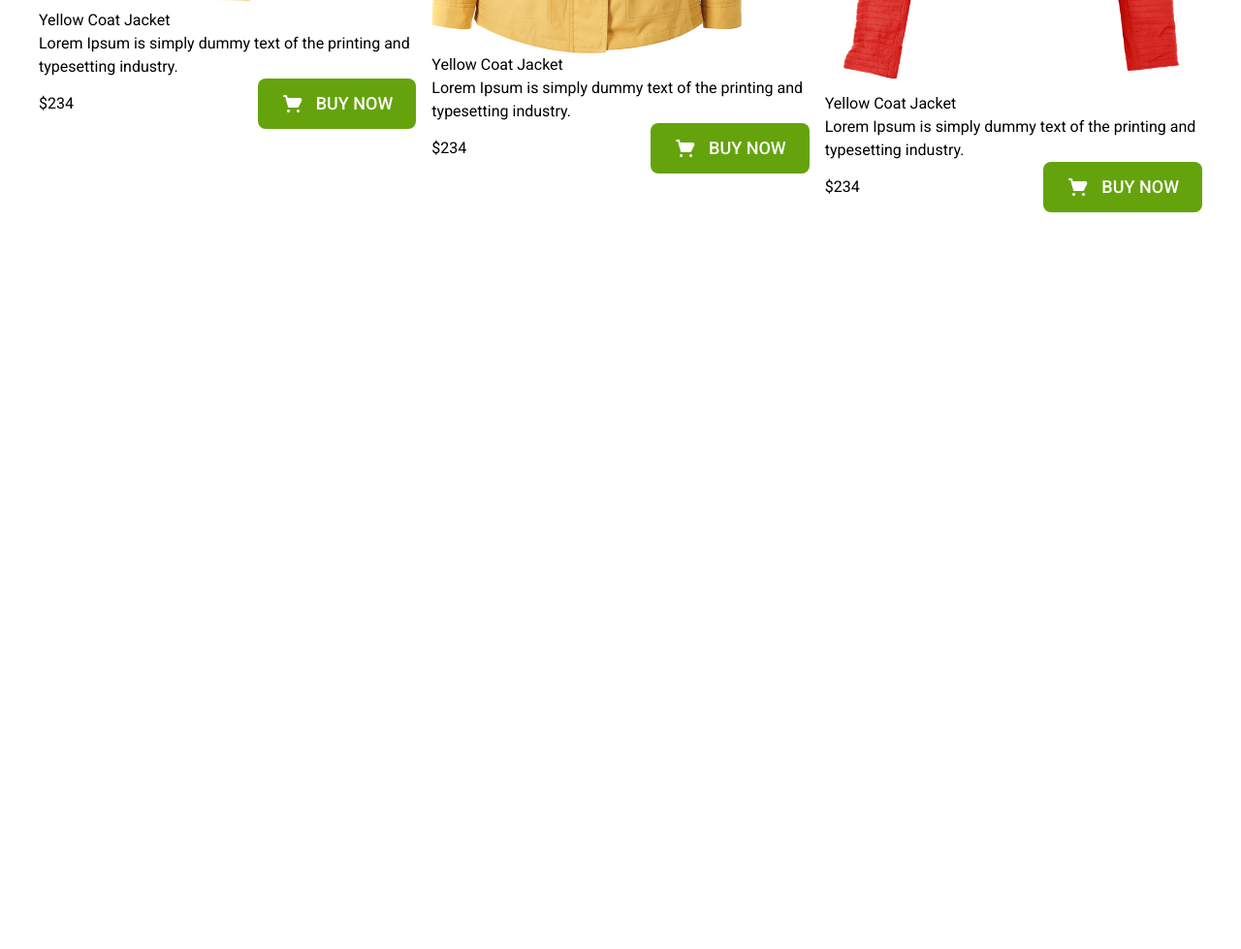
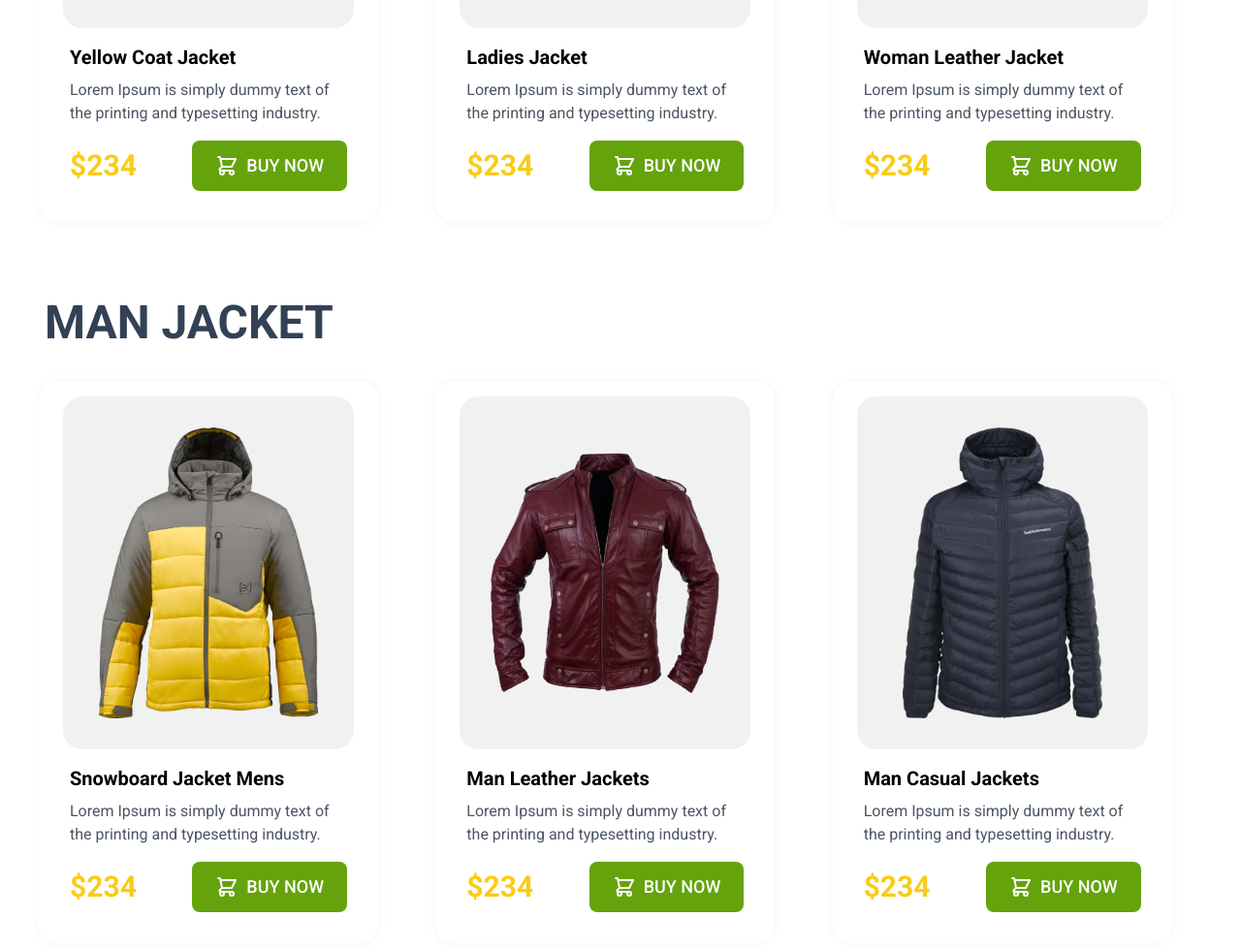
Before and after one commit to Owasiul/Penguin_Fashion.github.io, a plain HTML site: page index.html in a window 1280 px wide. Shown: the part 1365-2344 px from the top of the page at 97% size. Before the commit the page ends 1624 px from the top, so only its background shows below. Drawn offline with nearby package versions, Linux system fonts and the light colour scheme.

Commit message:
main_update

```diff
--- a/index.html
+++ b/index.html
@@ -69,75 +69,147 @@
       <!-- hero end -->
       <!-- Women jacket -->
       <section class="women p-10">
-        <!-- heading -->
-        <h1>WOMAN JACKET</h1>
-        <!-- product -->
-        <div class="product grid grid-cols-3 gap-4 mt-9">
-          <!-- card-1 -->
-          <div class="product-card">
-            <div class="card-img">
-              <img class="w-96" src="img/SeekPng 1.png" alt="" />
+        <h1 class="text-5xl text-slate-700 font-bold ml-1.5">WOMAN JACKET</h1>
+
+        <div class="product grid grid-cols-1 md:grid-cols-2 lg:grid-cols-3 gap-x-7 mt-9">
+          <!-- Yellow Coat Jacket -->
+          <div class="product-card p-4">
+            <div class="card-img p-8">
+              <img src="img/SeekPng 1.png" alt="Yellow Coat Jacket" class="w-full h-[300px] object-contain" />
             </div>
-            <!-- card content -->
-            <div class="card-content">
-              <h2>Yellow Coat Jacket</h2>
-              <p>
+            <div class="card-content p-4">
+              <h2 class="text-xl font-semibold mb-2">Yellow Coat Jacket</h2>
+              <p class="text-gray-600 mb-4">
                 Lorem Ipsum is simply dummy text of the printing and typesetting
                 industry.
               </p>
-              <!-- price and btn -->
               <div class="price-btn flex flex-row justify-between items-center">
-                <h3>$234</h3>
-                <button
-                  class="bg-lime-600 hover:bg-lime-500 text-white text-lg font-medium px-6 py-3 rounded-lg flex items-center"
-                >
-                  <img class="w-6 mr-3" src="icon,logo/shopping-cart 1.png" alt="" />
+                <h3 class="text-3xl font-bold text-yellow-400">$234</h3>
+                <button class="bg-lime-600 hover:bg-lime-500 text-white text-lg font-medium px-6 py-3 rounded-lg flex items-center">
+                  <svg xmlns="http://www.w3.org/2000/svg" class="h-6 w-6 mr-2" fill="none" viewBox="0 0 24 24" stroke="currentColor">
+                    <path stroke-linecap="round" stroke-linejoin="round" stroke-width="2" d="M3 3h2l.4 2M7 13h10l4-8H5.4M7 13L5.4 5M7 13l-2.293 2.293c-.63.63-.184 1.707.707 1.707H17m0 0a2 2 0 100 4 2 2 0 000-4zm-8 2a2 2 0 11-4 0 2 2 0 014 0z" />
+                  </svg>
                   BUY NOW
                 </button>
               </div>
             </div>
           </div>
-          <!-- card-2 -->
-          <div class="product-card">
-            <div class="card-img">
-              <img class="w-80" src="img/PngItem_2597366 1.png" alt="" />
+
+          <!-- Ladies Jacket -->
+          <div class="product-card p-4">
+            <div class="card-img p-8">
+              <img src="img/PngItem_2597366 1.png" alt="Ladies Jacket" class="w-full h-[300px] object-contain" />
             </div>
-            <div class="card-content">
-              <h2>Yellow Coat Jacket</h2>
-              <p>
+            <div class="card-content p-4">
+              <h2 class="text-xl font-semibold mb-2">Ladies Jacket</h2>
+              <p class="text-gray-600 mb-4">
                 Lorem Ipsum is simply dummy text of the printing and typesetting
                 industry.
               </p>
-              <!-- price and btn -->
               <div class="price-btn flex flex-row justify-between items-center">
-                <h3>$234</h3>
-                <button
-                  class="bg-lime-600 hover:bg-lime-500 text-white text-lg font-medium px-6 py-3 rounded-lg flex items-center"
-                >
-                  <img class="w-6 mr-3" src="icon,logo/shopping-cart 1.png" alt="" />
+                <h3 class="text-3xl font-bold text-yellow-400">$234</h3>
+                <button class="bg-lime-600 hover:bg-lime-500 text-white text-lg font-medium px-6 py-3 rounded-lg flex items-center">
+                  <svg xmlns="http://www.w3.org/2000/svg" class="h-6 w-6 mr-2" fill="none" viewBox="0 0 24 24" stroke="currentColor">
+                    <path stroke-linecap="round" stroke-linejoin="round" stroke-width="2" d="M3 3h2l.4 2M7 13h10l4-8H5.4M7 13L5.4 5M7 13l-2.293 2.293c-.63.63-.184 1.707.707 1.707H17m0 0a2 2 0 100 4 2 2 0 000-4zm-8 2a2 2 0 11-4 0 2 2 0 014 0z" />
+                  </svg>
                   BUY NOW
                 </button>
               </div>
             </div>
           </div>
-          <!-- card-3 -->
-          <div class="product-card">
-            <div class="card-img">
-              <img class="w-96" src="img/image 15.png" alt="" />
+
+          <!-- Woman Leather Jacket -->
+          <div class="product-card p-4">
+            <div class="card-img p-8">
+              <img src="img/image 15.png" alt="Woman Leather Jacket" class="w-full h-[300px] object-contain" />
             </div>
-            <div class="card-content">
-              <h2>Yellow Coat Jacket</h2>
-              <p>
+            <div class="card-content p-4">
+              <h2 class="text-xl font-semibold mb-2">Woman Leather Jacket</h2>
+              <p class="text-gray-600 mb-4">
                 Lorem Ipsum is simply dummy text of the printing and typesetting
                 industry.
               </p>
-              <!-- price and btn -->
               <div class="price-btn flex flex-row justify-between items-center">
-                <h3>$234</h3>
-                <button
-                  class="bg-lime-600 hover:bg-lime-500 text-white text-lg font-medium px-6 py-3 rounded-lg flex items-center"
-                >
-                  <img class="w-6 mr-3" src="icon,logo/shopping-cart 1.png" alt="" />
+                <h3 class="text-3xl font-bold text-yellow-400">$234</h3>
+                <button class="bg-lime-600 hover:bg-lime-500 text-white text-lg font-medium px-6 py-3 rounded-lg flex items-center">
+                  <svg xmlns="http://www.w3.org/2000/svg" class="h-6 w-6 mr-2" fill="none" viewBox="0 0 24 24" stroke="currentColor">
+                    <path stroke-linecap="round" stroke-linejoin="round" stroke-width="2" d="M3 3h2l.4 2M7 13h10l4-8H5.4M7 13L5.4 5M7 13l-2.293 2.293c-.63.63-.184 1.707.707 1.707H17m0 0a2 2 0 100 4 2 2 0 000-4zm-8 2a2 2 0 11-4 0 2 2 0 014 0z" />
+                  </svg>
+                  BUY NOW
+                </button>
+              </div>
+            </div>
+          </div>
+        </div>
+      </section>
+      <!-- Mens jacket -->
+      <section class="Man p-10">
+        <h1 class="text-5xl text-slate-700 font-bold ml-1.5">MAN JACKET</h1>
+
+        <div class="product grid grid-cols-1 md:grid-cols-2 lg:grid-cols-3 gap-x-7 mt-9">
+          <!-- Snowboard Jacket Mens -->
+          <div class="product-card p-4">
+            <div class="card-img p-8">
+              <img src="img/image 11.png" alt="Snowboard Jacket Mens" class="w-full h-[300px] object-contain" />
+            </div>
+            <div class="card-content p-4">
+              <h2 class="text-xl font-semibold mb-2">Snowboard Jacket Mens</h2>
+              <p class="text-gray-600 mb-4">
+                Lorem Ipsum is simply dummy text of the printing and typesetting
+                industry.
+              </p>
+              <div class="price-btn flex flex-row justify-between items-center">
+                <h3 class="text-3xl font-bold text-yellow-400">$234</h3>
+                <button class="bg-lime-600 hover:bg-lime-500 text-white text-lg font-medium px-6 py-3 rounded-lg flex items-center">
+                  <svg xmlns="http://www.w3.org/2000/svg" class="h-6 w-6 mr-2" fill="none" viewBox="0 0 24 24" stroke="currentColor">
+                    <path stroke-linecap="round" stroke-linejoin="round" stroke-width="2" d="M3 3h2l.4 2M7 13h10l4-8H5.4M7 13L5.4 5M7 13l-2.293 2.293c-.63.63-.184 1.707.707 1.707H17m0 0a2 2 0 100 4 2 2 0 000-4zm-8 2a2 2 0 11-4 0 2 2 0 014 0z" />
+                  </svg>
+                  BUY NOW
+                </button>
+              </div>
+            </div>
+          </div>
+
+          <!-- Man Leather Jackets -->
+          <div class="product-card p-4">
+            <div class="card-img p-8">
+              <img src="img/vippng 1.png" alt="Man Leather Jackets" class="w-full h-[300px] object-contain" />
+            </div>
+            <div class="card-content p-4">
+              <h2 class="text-xl font-semibold mb-2">Man Leather Jackets</h2>
+              <p class="text-gray-600 mb-4">
+                Lorem Ipsum is simply dummy text of the printing and typesetting
+                industry.
+              </p>
+              <div class="price-btn flex flex-row justify-between items-center">
+                <h3 class="text-3xl font-bold text-yellow-400">$234</h3>
+                <button class="bg-lime-600 hover:bg-lime-500 text-white text-lg font-medium px-6 py-3 rounded-lg flex items-center">
+                  <svg xmlns="http://www.w3.org/2000/svg" class="h-6 w-6 mr-2" fill="none" viewBox="0 0 24 24" stroke="currentColor">
+                    <path stroke-linecap="round" stroke-linejoin="round" stroke-width="2" d="M3 3h2l.4 2M7 13h10l4-8H5.4M7 13L5.4 5M7 13l-2.293 2.293c-.63.63-.184 1.707.707 1.707H17m0 0a2 2 0 100 4 2 2 0 000-4zm-8 2a2 2 0 11-4 0 2 2 0 014 0z" />
+                  </svg>
+                  BUY NOW
+                </button>
+              </div>
+            </div>
+          </div>
+
+          <!-- Man Casual Jackets -->
+          <div class="product-card p-4">
+            <div class="card-img p-8">
+              <img src="img/toppng 1.png" alt="Man Casual Jackets" class="w-full h-[300px] object-contain" />
+            </div>
+            <div class="card-content p-4">
+              <h2 class="text-xl font-semibold mb-2">Man Casual Jackets</h2>
+              <p class="text-gray-600 mb-4">
+                Lorem Ipsum is simply dummy text of the printing and typesetting
+                industry.
+              </p>
+              <div class="price-btn flex flex-row justify-between items-center">
+                <h3 class="text-3xl font-bold text-yellow-400">$234</h3>
+                <button class="bg-lime-600 hover:bg-lime-500 text-white text-lg font-medium px-6 py-3 rounded-lg flex items-center">
+                  <svg xmlns="http://www.w3.org/2000/svg" class="h-6 w-6 mr-2" fill="none" viewBox="0 0 24 24" stroke="currentColor">
+                    <path stroke-linecap="round" stroke-linejoin="round" stroke-width="2" d="M3 3h2l.4 2M7 13h10l4-8H5.4M7 13L5.4 5M7 13l-2.293 2.293c-.63.63-.184 1.707.707 1.707H17m0 0a2 2 0 100 4 2 2 0 000-4zm-8 2a2 2 0 11-4 0 2 2 0 014 0z" />
+                  </svg>
                   BUY NOW
                 </button>
               </div>
--- a/style/style.css
+++ b/style/style.css
@@ -1,18 +1,18 @@
-@import url('https://fonts.googleapis.com/css2?family=Open+Sans:ital,wght@0,300..800;1,300..800&family=Roboto:ital,wght@0,100;0,300;0,400;0,500;0,700;0,900;1,100;1,300;1,400;1,500;1,700;1,900&display=swap');
-*{
+@import url("https://fonts.googleapis.com/css2?family=Open+Sans:ital,wght@0,300..800;1,300..800&family=Roboto:ital,wght@0,100;0,300;0,400;0,500;0,700;0,900;1,100;1,300;1,400;1,500;1,700;1,900&display=swap");
+* {
   margin: 0;
   padding: 0;
   box-sizing: border-box;
   font-family: "Roboto", serif;
 }
-.container{
+.container {
   margin: 0 auto;
 }
 /* header start */
-header{
+header {
   width: 100%;
 }
-.logo img{
+.logo img {
   width: 50%;
 }
 nav ul li {
@@ -37,20 +37,17 @@ nav ul li :hover {
 .hero-left {
   width: 100%;
 }
-  .hero-left p{
+.hero-left p {
   width: 75%;
   font-size: 20px;
 }
 /*  hero right */
 .hero-right {
-    /* display: flex; */
   margin-left: 5vw;
   position: relative;
-    /* right: -10%; */
   width: 450px;
   height: 450px;
 }
-
 
 .Baseimg {
   width: 100%;
@@ -65,5 +62,32 @@ nav ul li :hover {
   width: 90%;
   height: auto;
 }
+/* hero end */
+/* product start */
+.product-card {
+    background-color: white;
+    width: 350px;
+    border-radius: 20px;
+    box-shadow: 0 0 10px rgba(151, 137, 137, 0.1);
+    transition: transform 0.3s ease;
+  }
 
+  .product-card:hover {
+    transform: translateY(-5px);
+  }
+
+  .card-img {
+    margin:  0 auto;
+    background-color: #f1f1f1;
+    width: 300px;
+    border-radius: 20px;
+  }
+
+  .card-img img {
+    transition: transform 0.3s ease;
+  }
+
+  .card-img:hover img {
+    transform: scale(1.05);
+  }
 /* main end */
```
Lines whose indentation alone changed are shown as unchanged.
